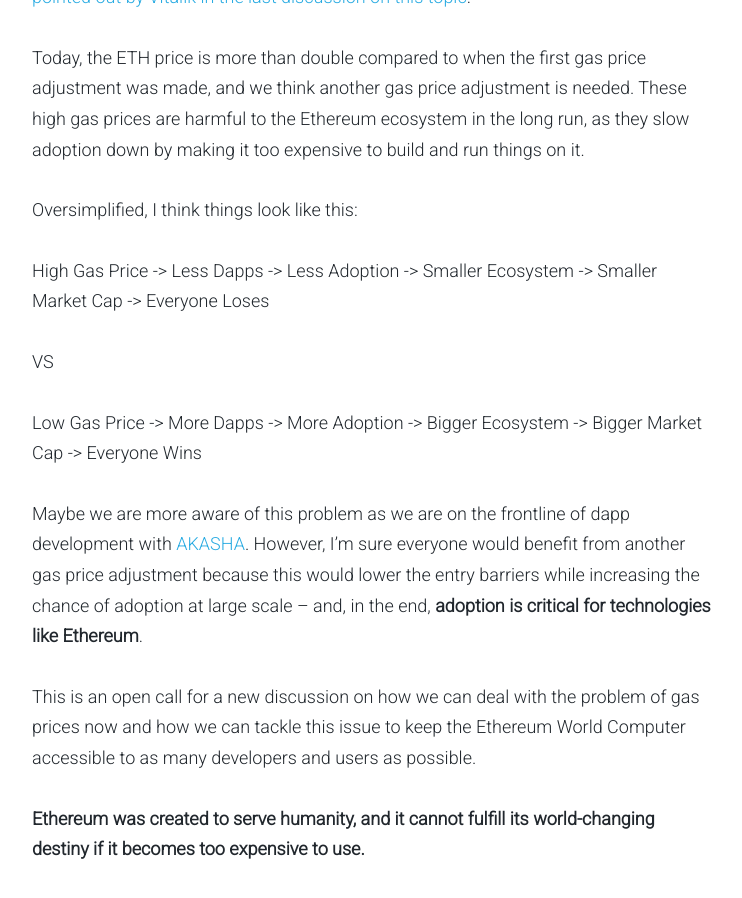
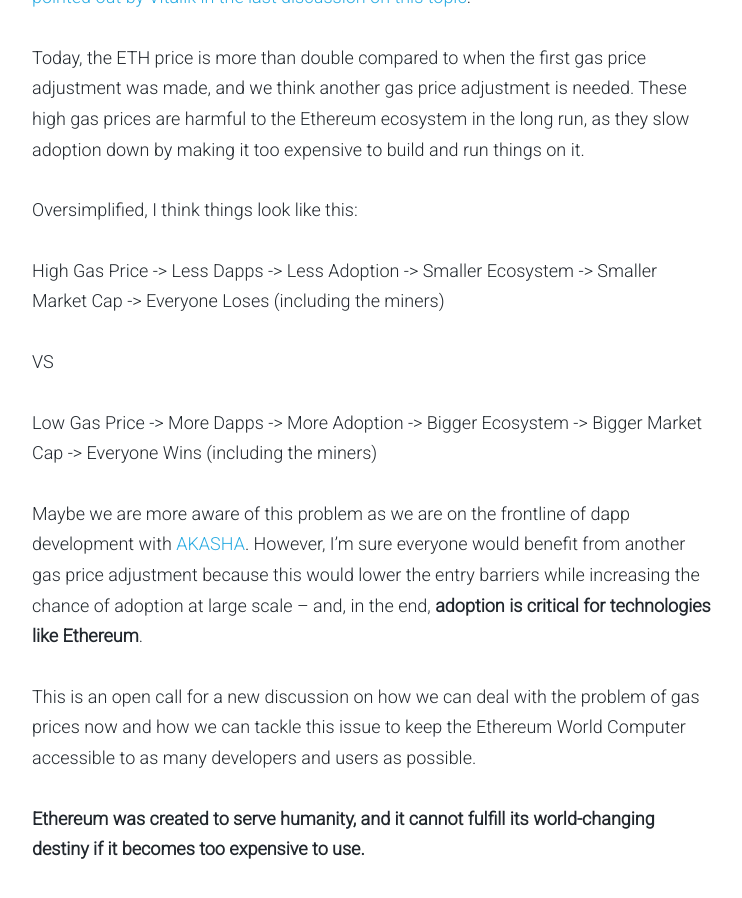
Before and after one commit to AKASHAorg/blog.akasha.world, a Jekyll site: the page built from _posts/2016-06-03-thoughts-from-the-machine-room.md, in a window 1280 px wide and 900 px high, scrolled down 4989 px. Shown: the whole window, without its empty margins (268-1010 px from the left). Built offline with Jekyll 4.4.1, drawn with Linux system fonts in a browser that asks for light colours; comment, search, counter and statistics services are not loaded.

Commit message:
Update 2016-06-03-thoughts-from-the-machine-room.md

```diff
--- a/_posts/2016-06-03-thoughts-from-the-machine-room.md
+++ b/_posts/2016-06-03-thoughts-from-the-machine-room.md
@@ -65,11 +65,11 @@ Today, the ETH price is more than double compared to when the first gas price ad
 
 Oversimplified, I think things look like this:
 
-High Gas Price -> Less Dapps -> Less Adoption -> Smaller Ecosystem -> Smaller Market Cap -> Everyone Loses
+High Gas Price -> Less Dapps -> Less Adoption -> Smaller Ecosystem -> Smaller Market Cap -> Everyone Loses (including the miners)
 
 VS
 
-Low Gas Price -> More Dapps -> More Adoption -> Bigger Ecosystem -> Bigger Market Cap -> Everyone Wins
+Low Gas Price -> More Dapps -> More Adoption -> Bigger Ecosystem -> Bigger Market Cap -> Everyone Wins (including the miners)
 
 Maybe we are more aware of this problem as we are on the frontline of dapp development with [AKASHA](http://akasha.world/). However, I'm sure everyone would benefit from another gas price adjustment because this would lower the entry barriers while increasing the chance of adoption at large scale – and, in the end, **adoption is critical for technologies like Ethereum**.
 
```
